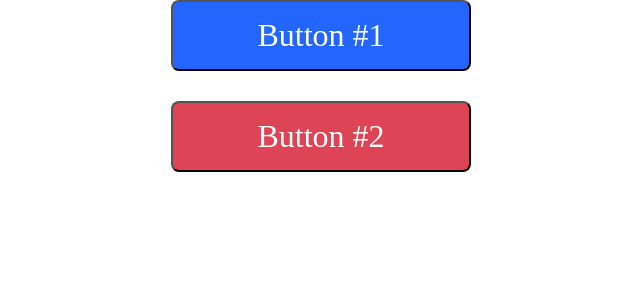
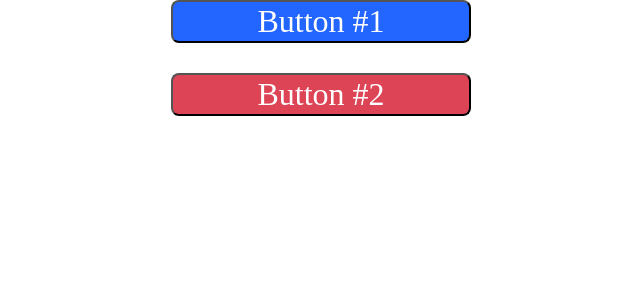
Before and after one commit to AreteCore/react-css-examples, a React (Create React App) app: page / in a window 1280 px wide. Shown: the top 300 px of the page, without its empty margins (319-959 px from the left). Built offline with nearby package versions, Linux system fonts and the light colour scheme; a web font is replaced by a local one.

Commit message:
remove padding

```diff
--- a/src/components/example-1-normal-css/Button.css
+++ b/src/components/example-1-normal-css/Button.css
@@ -3,6 +3,5 @@
         border-radius: 8px;
         color: white;
         font-size: 24pt;
-        padding: 15px 50px;
         width: 300px;
 }
--- a/src/components/example-2-inline-css/Button.jsx
+++ b/src/components/example-2-inline-css/Button.jsx
@@ -11,7 +11,6 @@ export default function Button({ text }) {
     borderRadius: "8px",
     color: "white",
     fontSize: "24pt",
-    padding: "15px 50px",
     width: "300px",
   }
 
--- a/src/components/example-3-css-in-js/Button.jsx
+++ b/src/components/example-3-css-in-js/Button.jsx
@@ -12,13 +12,14 @@ import { createUseStyles } from "react-jss"
 
 //use their method to add a bunch of style objects
 //to one variable youre going to pass in
+//PROTIP: create this *outside* the function or
+//you will have re-render problems on manual refresh
 const styles = createUseStyles({
   btn: {
     backgroundColor: "#da2",
     borderRadius: "8px",
     color: "white",
     fontSize: "24pt",
-    padding: "15px 50px",
     width: "300px",
   },
   btnColor: {
```
